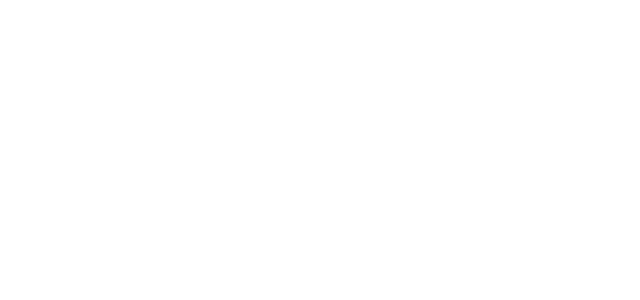
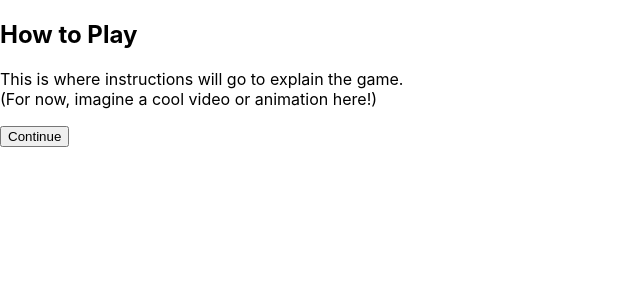
Before and after one commit to hyrumjackson/perception, a React (Create React App) app: page /how-to-play in a window 1280 px wide. Before the commit this address had no page. Shown: the top 300 px of the page, without its empty margins (0-640 px from the left). Built offline with nearby package versions, Linux system fonts and the light colour scheme; the HTML template or start-up script is replaced by a standard one.

Commit message:
Added basic how to play screen

```diff
--- a/src/App.tsx
+++ b/src/App.tsx
@@ -4,6 +4,7 @@
 import HostInfo from './pages/HostInfo';
 import HostLobby from './pages/HostLobby';
 import GameSettings from './pages/GameSettings';
+import HowToPlay from './pages/HowToPlay';
 
 function App() {
   return (
@@ -14,6 +15,7 @@
         <Route path="/host" element={<HostInfo />} />
         <Route path="/host-lobby" element={<HostLobby />} />
         <Route path="/game-settings" element={<GameSettings />} />
+        <Route path="/how-to-play" element={<HowToPlay />} />
       </Routes>
     </Router>
   );
--- /dev/null
+++ b/src/pages/HowToPlay.tsx
@@ -0,0 +1,19 @@
+import { useNavigate } from 'react-router-dom';
+
+const HowToPlay = () => {
+  const navigate = useNavigate();
+
+  return (
+    <div className="page">
+      <h2>How to Play</h2>
+      <p>
+        This is where instructions will go to explain the game.
+        <br />
+        (For now, imagine a cool video or animation here!)
+      </p>
+      <button onClick={() => navigate('/prompt-voting')}>Continue</button>
+    </div>
+  );
+};
+
+export default HowToPlay;
```
